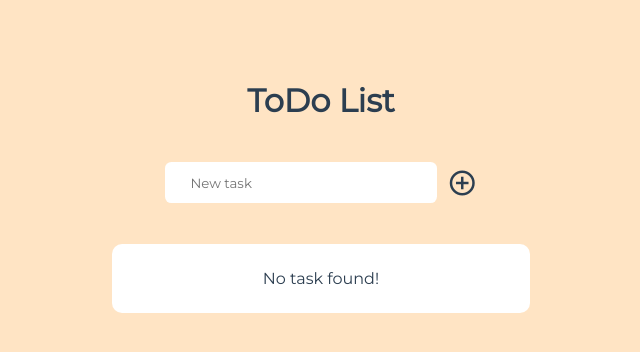
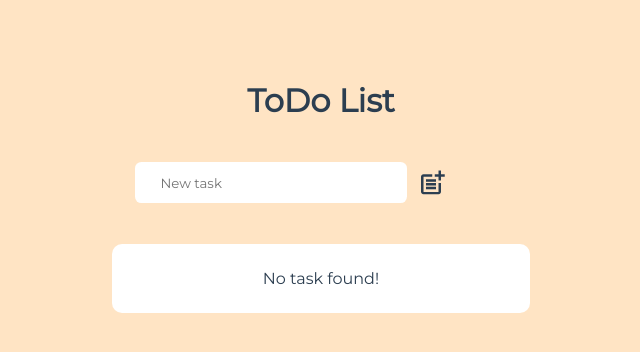
Before and after one commit to nathmotion/training-vue-node, a Vue app in the folder vue-front-app/: page / in a window 1280 px wide. Shown: the top 352 px of the page, without its empty margins (319-959 px from the left). Built offline with nearby package versions, Linux system fonts and the light colour scheme.

Commit message:
[CSS][STYLE] change icon delete and add

```diff
--- a/vue-front-app/src/components/TaskForm.vue
+++ b/vue-front-app/src/components/TaskForm.vue
@@ -3,7 +3,7 @@
     <form @submit.prevent="handleSubmit">
       <div class="form-input-button">
         <input class="input-task" type="text" v-model="task.label" placeholder="New task">
-        <span class="material-icons button-add" @click="handleSubmit">add_circle_outline</span>
+        <span class="material-icons button-add" @click="handleSubmit">post_addgi</span>
       </div>
       <p class="error-message" v-if="error">❗Please fill out all required fields</p>
     </form>
--- a/vue-front-app/src/components/TaskList.vue
+++ b/vue-front-app/src/components/TaskList.vue
@@ -7,7 +7,7 @@
           <label>{{ task.label }}</label>
         </div>
         <div class=" task-part-right">
-          <i class="material-icons button-delete" @click="$emit('delete-task', task.id)">close</i>
+          <i class="material-icons button-delete" @click="$emit('delete-task', task.id)">delete</i>
         </div>
       </li>
     </ul>
@@ -42,8 +42,7 @@ export default {
 }
 
 .button-delete {
-  background-color: red;
-  color: #FFFFFF;
+  color: #ff2929;
   cursor: pointer;
   margin-top: 2px;
   border-radius: 4px;
```
